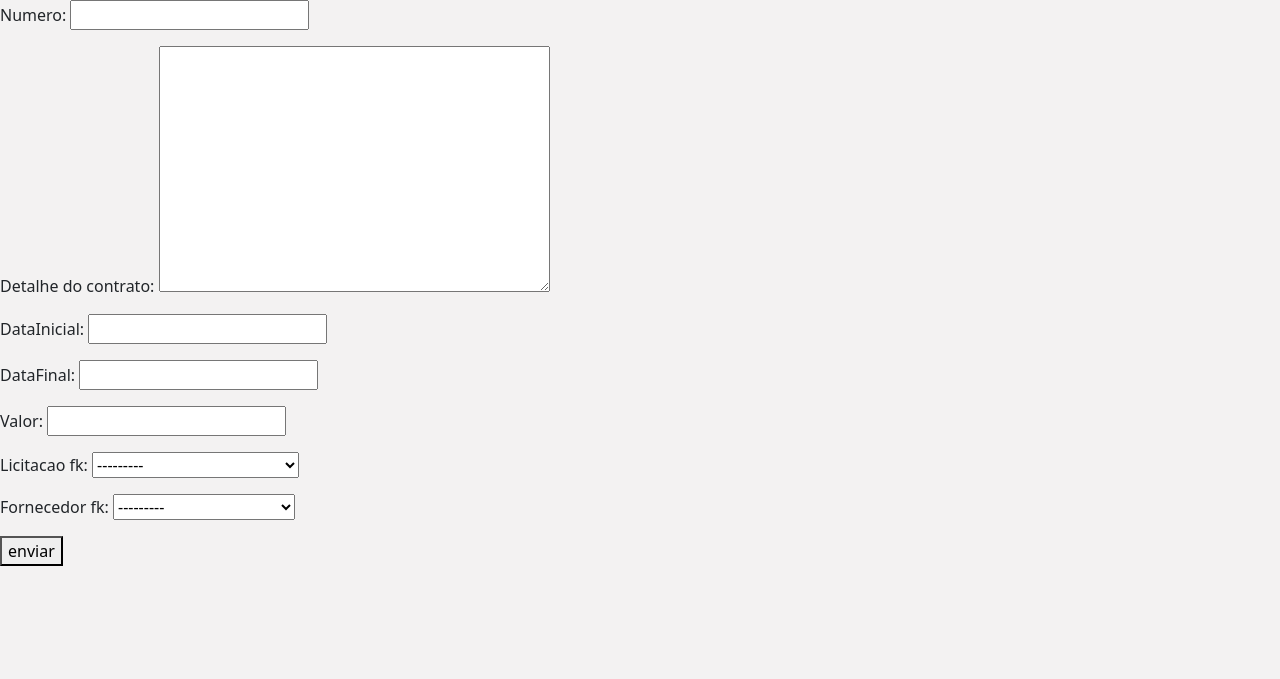
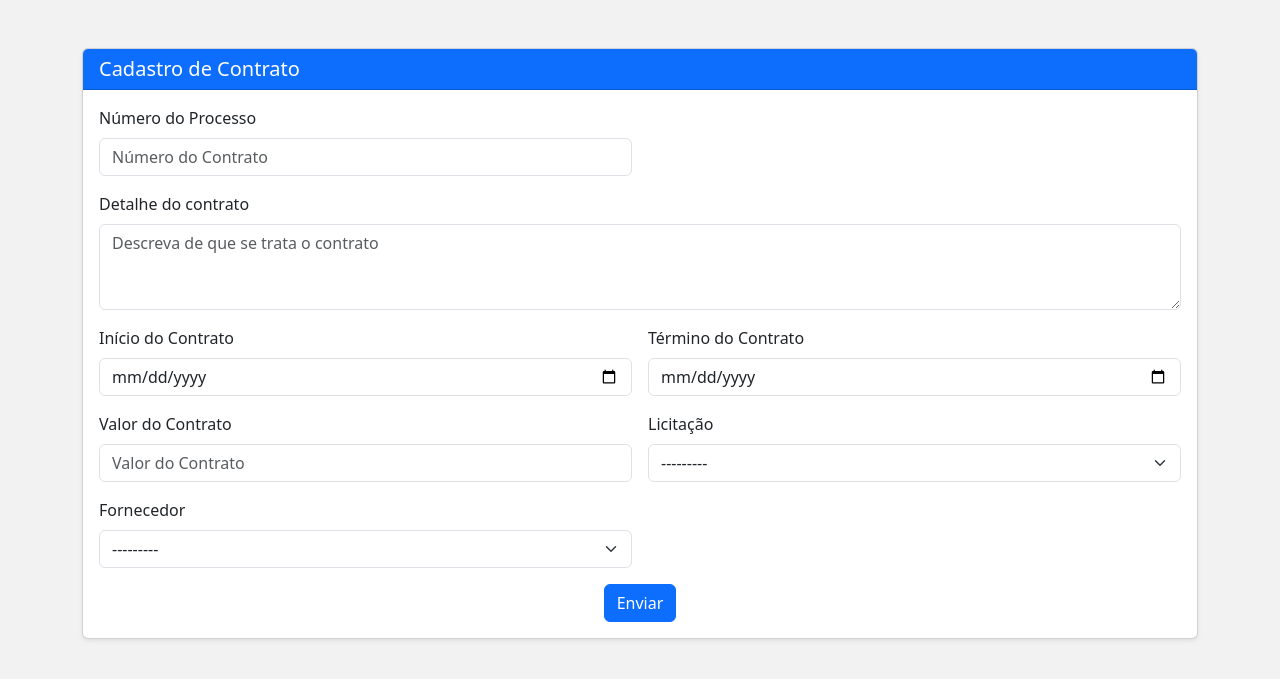
Before and after one commit to DEVerissimocoder/biddingContract, a Django app: page /contrato/ in a window 1280 px wide. Shown: the top 679 px of the page. Run offline with Django 5.2, Linux system fonts and the light colour scheme; data comes from the database, SQL or seed files in the repository; both versions use the stored data as it was after the commit.

Commit message:
Criação do form de contrato, ajustes do template de formulário

```diff
--- a/biddingContract/biddingContracts/forms.py
+++ b/biddingContract/biddingContracts/forms.py
@@ -53,7 +53,71 @@ class formFornecedor(forms.ModelForm):
         model = Fornecedor
         fields = "__all__"
 
+
 class formContrato(forms.ModelForm):
+    licitacao_fk = forms.ModelChoiceField(
+        queryset=Licitacao.objects.all(),
+        label="Licitação",
+        widget=forms.Select(attrs={'class': 'form-select'})
+    )
+
+    fornecedor_fk = forms.ModelChoiceField(
+        queryset=Fornecedor.objects.all(),
+        label="Fornecedor",
+        widget=forms.Select(attrs={'class': 'form-select'})
+    )
+
     class Meta:
         model = Contrato
-        fields = "__all__"
+        fields = [
+            "numero",
+            "assuntoDetalhado",
+            "dataInicial",
+            "dataFinal",
+            "valor",
+            "licitacao_fk",
+            "fornecedor_fk",
+        ]
+        labels = {
+            "numero": "Número do Processo",
+            "assuntoDetalhado": "Detalhe do contrato",
+            "dataInicial": "Início do Contrato",
+            "dataFinal": "Término do Contrato",
+            "valor": "Valor do Contrato",
+            "licitacao_fk": "Licitação",
+            "fornecedor_fk": "Fornecedor"
+        }
+        widgets = {
+            "numero": forms.TextInput(
+                attrs={
+                    "type": "text",
+                    "class": "form-control",
+                    "placeholder": "Número do Contrato"
+                }
+            ),
+            "assuntoDetalhado": forms.Textarea(
+                attrs={
+                    "class": "form-control",
+                    "placeholder": "Descreva de que se trata o contrato",
+                    "rows": 3,  # Adicionando rows para controle da altura do campo
+                }
+            ),
+            "dataInicial": forms.DateInput(
+                attrs={
+                    "type": "date",
+                    "class": "form-control",
+                }
+            ),
+            "dataFinal": forms.DateInput(
+                attrs={
+                    "type": "date",
+                    "class": "form-control",
+                }
+            ),
+            "valor": forms.NumberInput(
+                attrs={
+                    "class": "form-control",
+                    "placeholder": "Valor do Contrato",
+                }
+            ),
+        }
--- a/biddingContract/biddingContracts/models.py
+++ b/biddingContract/biddingContracts/models.py
@@ -6,6 +6,9 @@ class Licitacao (models.Model):
     categoria = models.CharField(max_length=200, verbose_name="Categoria", null=False)
     assunto = models.CharField(max_length=200, verbose_name="Assunto",  null=False, blank=False)
     date = models.DateField()
+
+    def __str__(self):
+        return f"{self.assunto}"
 
     class meta:
         verbose_name = "licitação"
@@ -22,8 +25,8 @@ class Fornecedor(models.Model):
     cidade = models.CharField(max_length=200)
     telefone = models.CharField(max_length=200)
 
-   #def __str__(self):
-    #    return self.nome, self.cnpj, self.endereco, self.num, self.bairro, self.cep, self.cidade, self.telefone
+    def __str__(self):
+        return f"{self.nome}"
 
     class meta:
         verbose_name_plural = "fornecedores"
@@ -38,8 +41,8 @@ class Contrato(models.Model):
     licitacao_fk= models.ForeignKey("Licitacao", on_delete=models.CASCADE)
     fornecedor_fk = models.ForeignKey("Fornecedor", on_delete=models.CASCADE)
 
-    """def __str__(self):
-        return self.assuntoDetalhado"""
+    def __str__(self):
+        return f"{self.assuntoDetalhado}"
 
 class NotaFiscal(models.Model):
     num = models.IntegerField()
@@ -52,5 +55,5 @@ class NotaFiscal(models.Model):
     class Meta:
         verbose_name_plural = "Notas Fiscais"
 
-    """def __str__(self):
-        return self.serie, self.tipo"""
+    def __str__(self):
+        return f"{self.tipo}"
--- a/biddingContract/biddingContracts/templates/contrato_new.html
+++ b/biddingContract/biddingContracts/templates/contrato_new.html
@@ -1,12 +1,76 @@
-{% extends "base_template.html"%}
+{% extends "base_template.html" %}
 
 {% block content %}
-<div id="contrato">
-    <form action="{% url 'cadContrato' %}" method="POST">
-        {% csrf_token %}
-        {{ form.as_p }}
-        <button type="submit">enviar</button>
-    </form>
+<div id="contrato" class="container mt-5">
+    <div class="card shadow-sm">
+        <div class="card-header bg-primary text-white">
+            <h5 class="card-title mb-0">Cadastro de Contrato</h5>
+        </div>
+        <div class="card-body">
+            <form action="{% url 'biddingContracts:cadContrato' %}" method="POST" class="row g-3">
+                {% csrf_token %}
+
+                <div class="col-md-6">
+                    <label for="{{ form.numero.id_for_label }}" class="form-label">{{ form.numero.label }}</label>
+                    {{ form.numero }}
+                    {% if form.numero.errors %}
+                        <div class="text-danger">{{ form.numero.errors }}</div>
+                    {% endif %}
+                </div>
+
+                <div class="col-md-12">
+                    <label for="{{ form.assuntoDetalhado.id_for_label }}" class="form-label">{{ form.assuntoDetalhado.label }}</label>
+                    {{ form.assuntoDetalhado }}
+                    {% if form.assuntoDetalhado.errors %}
+                        <div class="text-danger">{{ form.assuntoDetalhado.errors }}</div>
+                    {% endif %}
+                </div>
+
+                <div class="col-md-6">
+                    <label for="{{ form.dataInicial.id_for_label }}" class="form-label">{{ form.dataInicial.label }}</label>
+                    {{ form.dataInicial }}
+                    {% if form.dataInicial.errors %}
+                        <div class="text-danger">{{ form.dataInicial.errors }}</div>
+                    {% endif %}
+                </div>
+
+                <div class="col-md-6">
+                    <label for="{{ form.dataFinal.id_for_label }}" class="form-label">{{ form.dataFinal.label }}</label>
+                    {{ form.dataFinal }}
+                    {% if form.dataFinal.errors %}
+                        <div class="text-danger">{{ form.dataFinal.errors }}</div>
+                    {% endif %}
+                </div>
+
+                <div class="col-md-6">
+                    <label for="{{ form.valor.id_for_label }}" class="form-label">{{ form.valor.label }}</label>
+                    {{ form.valor }}
+                    {% if form.valor.errors %}
+                        <div class="text-danger">{{ form.valor.errors }}</div>
+                    {% endif %}
+                </div>
+
+                <div class="col-md-6">
+                    <label for="{{ form.licitacao_fk.id_for_label }}" class="form-label">{{ form.licitacao_fk.label }}</label>
+                    {{ form.licitacao_fk }}
+                    {% if form.licitacao_fk.errors %}
+                        <div class="text-danger">{{ form.licitacao_fk.errors }}</div>
+                    {% endif %}
+                </div>
+
+                <div class="col-md-6">
+                    <label for="{{ form.fornecedor_fk.id_for_label }}" class="form-label">{{ form.fornecedor_fk.label }}</label>
+                    {{ form.fornecedor_fk }}
+                    {% if form.fornecedor_fk.errors %}
+                        <div class="text-danger">{{ form.fornecedor_fk.errors }}</div>
+                    {% endif %}
+                </div>
+
+                <div class="col-12 text-center">
+                    <button type="submit" class="btn btn-primary">Enviar</button>
+                </div>
+            </form>
+        </div>
+    </div>
 </div>
-
 {% endblock %}
--- a/biddingContract/biddingContracts/templates/contratos.html
+++ b/biddingContract/biddingContracts/templates/contratos.html
@@ -17,7 +17,7 @@
                 <small>Fornecedor: {{ contrato.fornecedor_fk.nome }}</small>
                 <div class="mt-2">
                     <span class="badge badge-primary">Valor: {{ contrato.valor }}</span>
-                    <a href="{% url 'relatorio' contrato.numero %}" class="btn btn-sm btn-outline-primary ml-3">Mais detalhes</a>
+                    <a href="{% url 'biddingContracts:  relatorio' contrato.numero %}" class="btn btn-sm btn-outline-primary ml-3">Mais detalhes</a>
                 </div>
             </div>
             {% endfor %}
--- a/biddingContract/biddingContracts/templates/fornecedores.html
+++ b/biddingContract/biddingContracts/templates/fornecedores.html
@@ -26,4 +26,4 @@
         <p class="text-center">Nenhum fornecedor encontrado!</p>
     {% endif %}
 </div>
-{% endblock content %}
+{% endblock %}
--- a/biddingContract/biddingContracts/templates/licitacoes.html
+++ b/biddingContract/biddingContracts/templates/licitacoes.html
@@ -1,5 +1,5 @@
 {% extends 'base_template.html' %}
-
+{% load static %}
 {% block title %} Cadastro de Licitação {% endblock %}
 
 {% block content %}
@@ -21,7 +21,7 @@
                     {{ form.media }}
                     {{ form.as_p }}
                     <div class="d-flex justify-content-end mt-5">
-                        <a href="{ url 'calendar:my_cal' calendar_slug='calendario' %}" name="cancel"
+                        <a href="{% url 'biddingContracts:index' %}" name="cancel"
                            class="btn btn-secondary me-2">Cancelar</a>
                         <button type="submit" class="btn btn-primary">Salvar</button>
                     </div>
--- a/biddingContract/biddingContracts/urls.py
+++ b/biddingContract/biddingContracts/urls.py
@@ -6,7 +6,7 @@ app_name = 'biddingContracts'
 urlpatterns = [
     path('', views.index, name='index'),
     path('contratos/', views.listContratos, name="contratos"),
-    path('contratos/relatorio/<id_contrato>', views.contratosRelatorio, name='relatorio'),
+    path('contratos/relatorio/<int:id_contrato>', views.contratosRelatorio, name='relatorio'),
     path('fornecedores/', views.listFornecedores, name="fornecedores"),
     path('licitacoes/', views.listLicitacoes, name='licitacoes'),
     path('criar-licitacoes/', views.BiddingCreateView.as_view(), name='create-bidding'),
--- a/biddingContract/biddingContracts/views.py
+++ b/biddingContract/biddingContracts/views.py
@@ -14,7 +14,7 @@ def cadContrato(request):
     if request.method == "POST":
         form = formContrato(request.POST),
 
-        if form.is_valid:
+        if form.is_valid():
             form.save()
             return HttpResponseRedirect(reverse("contratos"))
     else:
@@ -87,6 +87,9 @@ def listLicitacoes(request):
 # @method_decorator(user_complete_required, name="dispatch")
 
 class BiddingCreateView(CreateView):
+    """
+    Faz o cadastro das licitações
+    """
     model = Licitacao
     form_class = formLicitacao
     template_name = 'licitacoes.html'
```
Also changed, not shown: biddingContract/biddingContracts/templates/index.html (+12 -4 lines), biddingContract/db.sqlite3.
